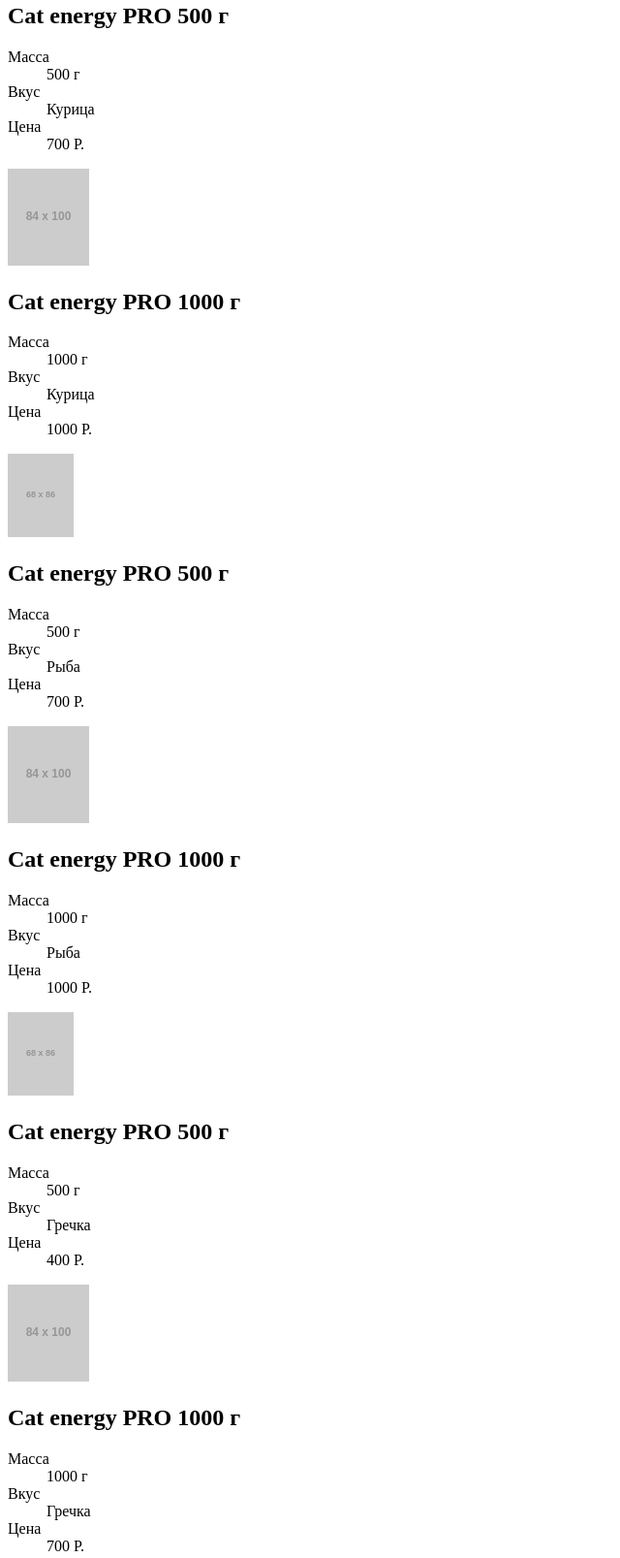
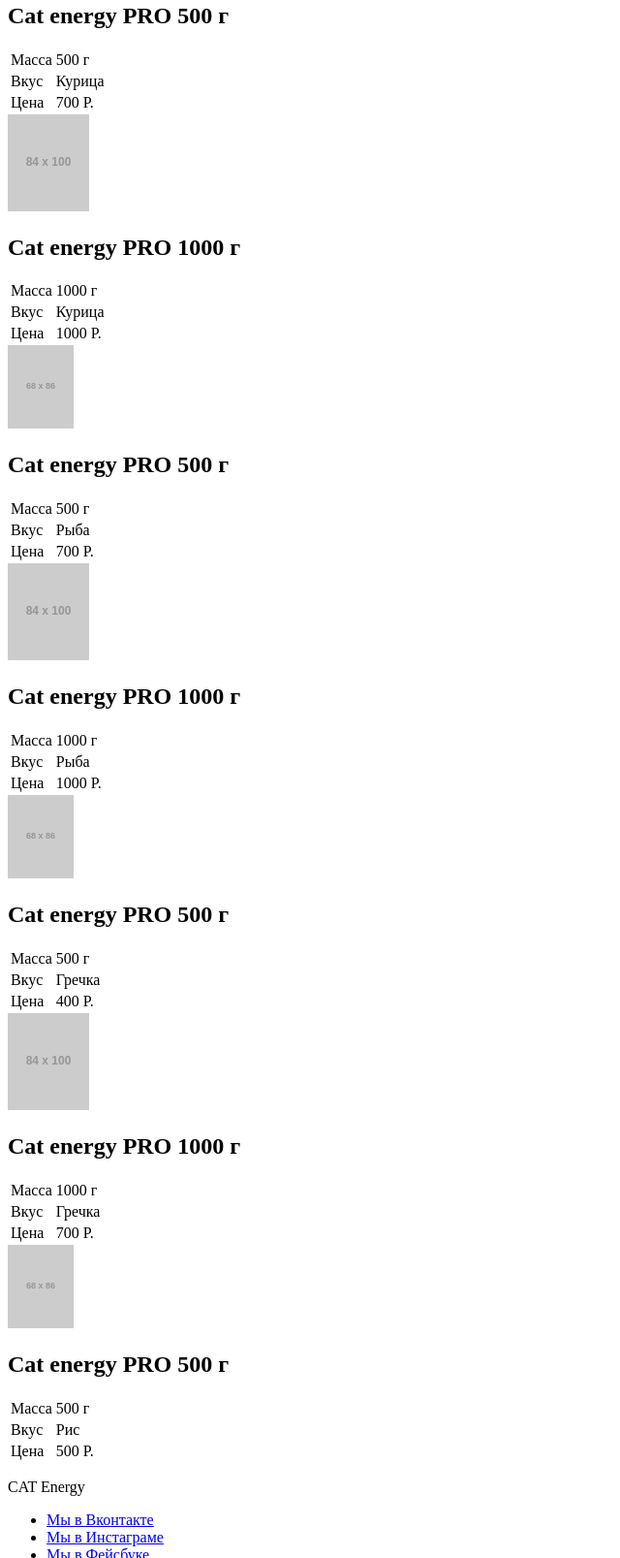
Before and after one commit to MrDmitriev/768817-cat-energy-20, a website: page source/catalog.html in a window 1280 px wide. Shown: the part 315-1922 px from the top of the page at 97% size, without its empty margins (0-640 px from the left). Drawn offline with Linux system fonts and the light colour scheme; placeholder pictures from the web are drawn by us.

Commit message:
module2-task1

```diff
--- a/source/catalog.html
+++ b/source/catalog.html
@@ -1,5 +1,5 @@
 <!DOCTYPE html>
-<html lang="ru">
+<html class="page" lang="ru">
   <head>
     <meta charset="utf-8">
     <title>HTML Academy: Кэт энерджи</title>
@@ -39,128 +39,128 @@
             <div class="catalog__item ">
               <img src="https://via.placeholder.com/68x86" alt="" class="catalog__item-photo">
               <h2 class="catalog__item-title">Cat energy PRO 500 г</h2>
-              <dl class="catalog__item-description">
-                <div class="catalog__description">
-                  <dt class="catalog__description-title">Масса</dt>
-                  <dd class="catalog__description-text">500 г</dd>
-                </div>
-                <div class="catalog__description">
-                  <dt class="catalog__description-title">Вкус</dt>
-                  <dd class="catalog__description-text">Курица</dd>
-                </div>
-                <div class="catalog__description">
-                  <dt class="catalog__description-title">Цена</dt>
-                  <dd class="catalog__description-text">700 Р.</dd>
-                </div>
-              </dl>
+              <table class="catalog__item-description">
+                <tr class="catalog__description">
+                  <td class="catalog__description-title">Масса</td>
+                  <td class="catalog__description-text">500 г</td>
+                </tr>
+                <tr class="catalog__description">
+                  <td class="catalog__description-title">Вкус</td>
+                  <td class="catalog__description-text">Курица</td>
+                </tr>
+                <tr class="catalog__description">
+                  <td class="catalog__description-title">Цена</td>
+                  <td class="catalog__description-text">700 Р.</td>
+                </tr>
+              </table>
             </div>
             <div class="catalog__item ">
               <img src="https://via.placeholder.com/84x100" alt="" class="catalog__item-photo">
               <h2 class="catalog__item-title">Cat energy PRO 1000 г</h2>
-              <dl class="catalog__item-description">
-                <div class="catalog__description">
-                  <dt class="catalog__description-title">Масса</dt>
-                  <dd class="catalog__description-text">1000 г</dd>
-                </div>
-                <div class="catalog__description">
-                  <dt class="catalog__description-title">Вкус</dt>
-                  <dd class="catalog__description-text">Курица</dd>
-                </div>
-                <div class="catalog__description">
-                  <dt class="catalog__description-title">Цена</dt>
-                  <dd class="catalog__description-text">1000 Р.</dd>
-                </div>
-              </dl>
+              <table class="catalog__item-description">
+                <tr class="catalog__description">
+                  <td class="catalog__description-title">Масса</td>
+                  <td class="catalog__description-text">1000 г</td>
+                </tr>
+                <tr class="catalog__description">
+                  <td class="catalog__description-title">Вкус</td>
+                  <td class="catalog__description-text">Курица</td>
+                </tr>
+                <tr class="catalog__description">
+                  <td class="catalog__description-title">Цена</td>
+                  <td class="catalog__description-text">1000 Р.</td>
+                </tr>
+              </table>
             </div>
             <div class="catalog__item ">
               <img src="https://via.placeholder.com/68x86" alt="" class="catalog__item-photo">
               <h2 class="catalog__item-title">Cat energy PRO 500 г</h2>
-              <dl class="catalog__item-description">
-                <div class="catalog__description">
-                  <dt class="catalog__description-title">Масса</dt>
-                  <dd class="catalog__description-text">500 г</dd>
-                </div>
-                <div class="catalog__description">
-                  <dt class="catalog__description-title">Вкус</dt>
-                  <dd class="catalog__description-text">Рыба</dd>
-                </div>
-                <div class="catalog__description">
-                  <dt class="catalog__description-title">Цена</dt>
-                  <dd class="catalog__description-text">700 Р.</dd>
-                </div>
-              </dl>
+              <table class="catalog__item-description">
+                <tr class="catalog__description">
+                  <td class="catalog__description-title">Масса</td>
+                  <td class="catalog__description-text">500 г</td>
+                </tr>
+                <tr class="catalog__description">
+                  <td class="catalog__description-title">Вкус</td>
+                  <td class="catalog__description-text">Рыба</td>
+                </tr>
+                <tr class="catalog__description">
+                  <td class="catalog__description-title">Цена</td>
+                  <td class="catalog__description-text">700 Р.</td>
+                </tr>
+              </table>
             </div>
             <div class="catalog__item ">
               <img src="https://via.placeholder.com/84x100" alt="" class="catalog__item-photo">
               <h2 class="catalog__item-title">Cat energy PRO 1000 г</h2>
-              <dl class="catalog__item-description">
-                <div class="catalog__description">
-                  <dt class="catalog__description-title">Масса</dt>
-                  <dd class="catalog__description-text">1000 г</dd>
-                </div>
-                <div class="catalog__description">
-                  <dt class="catalog__description-title">Вкус</dt>
-                  <dd class="catalog__description-text">Рыба</dd>
-                </div>
-                <div class="catalog__description">
-                  <dt class="catalog__description-title">Цена</dt>
-                  <dd class="catalog__description-text">1000 Р.</dd>
-                </div>
-              </dl>
+              <table class="catalog__item-description">
+                <tr class="catalog__description">
+                  <td class="catalog__description-title">Масса</td>
+                  <td class="catalog__description-text">1000 г</td>
+                </tr>
+                <tr class="catalog__description">
+                  <td class="catalog__description-title">Вкус</td>
+                  <td class="catalog__description-text">Рыба</td>
+                </tr>
+                <tr class="catalog__description">
+                  <td class="catalog__description-title">Цена</td>
+                  <td class="catalog__description-text">1000 Р.</td>
+                </tr>
+              </table>
             </div>
             <div class="catalog__item ">
               <img src="https://via.placeholder.com/68x86" alt="" class="catalog__item-photo">
               <h2 class="catalog__item-title">Cat energy PRO 500 г</h2>
-              <dl class="catalog__item-description">
-                <div class="catalog__description">
-                  <dt class="catalog__description-title">Масса</dt>
-                  <dd class="catalog__description-text">500 г</dd>
-                </div>
-                <div class="catalog__description">
-                  <dt class="catalog__description-title">Вкус</dt>
-                  <dd class="catalog__description-text">Гречка</dd>
-                </div>
-                <div class="catalog__description">
-                  <dt class="catalog__description-title">Цена</dt>
-                  <dd class="catalog__description-text">400 Р.</dd>
-                </div>
-              </dl>
+              <table class="catalog__item-description">
+                <tr class="catalog__description">
+                  <td class="catalog__description-title">Масса</td>
+                  <td class="catalog__description-text">500 г</td>
+                </tr>
+                <tr class="catalog__description">
+                  <td class="catalog__description-title">Вкус</td>
+                  <td class="catalog__description-text">Гречка</td>
+                </tr>
+                <tr class="catalog__description">
+                  <td class="catalog__description-title">Цена</td>
+                  <td class="catalog__description-text">400 Р.</td>
+                </tr>
+              </table>
             </div>
             <div class="catalog__item ">
               <img src="https://via.placeholder.com/84x100" alt="" class="catalog__item-photo">
               <h2 class="catalog__item-title">Cat energy PRO 1000 г</h2>
-              <dl class="catalog__item-description">
-                <div class="catalog__description">
-                  <dt class="catalog__description-title">Масса</dt>
-                  <dd class="catalog__description-text">1000 г</dd>
-                </div>
-                <div class="catalog__description">
-                  <dt class="catalog__description-title">Вкус</dt>
-                  <dd class="catalog__description-text">Гречка</dd>
-                </div>
-                <div class="catalog__description">
-                  <dt class="catalog__description-title">Цена</dt>
-                  <dd class="catalog__description-text">700 Р.</dd>
-                </div>
-              </dl>
+              <table class="catalog__item-description">
+                <tr class="catalog__description">
+                  <td class="catalog__description-title">Масса</td>
+                  <td class="catalog__description-text">1000 г</td>
+                </tr>
+                <tr class="catalog__description">
+                  <td class="catalog__description-title">Вкус</td>
+                  <td class="catalog__description-text">Гречка</td>
+                </tr>
+                <tr class="catalog__description">
+                  <td class="catalog__description-title">Цена</td>
+                  <td class="catalog__description-text">700 Р.</td>
+                </tr>
+              </table>
             </div>
             <div class="catalog__item ">
               <img src="https://via.placeholder.com/68x86" alt="" class="catalog__item-photo">
               <h2 class="catalog__item-title">Cat energy PRO 500 г</h2>
-              <dl class="catalog__item-description">
-                <div class="catalog__description">
-                  <dt class="catalog__description-title">Масса</dt>
-                  <dd class="catalog__description-text">500 г</dd>
-                </div>
-                <div class="catalog__description">
-                  <dt class="catalog__description-title">Вкус</dt>
-                  <dd class="catalog__description-text">Рис</dd>
-                </div>
-                <div class="catalog__description">
-                  <dt class="catalog__description-title">Цена</dt>
-                  <dd class="catalog__description-text">500 Р.</dd>
-                </div>
-              </dl>
+              <table class="catalog__item-description">
+                <tr class="catalog__description">
+                  <td class="catalog__description-title">Масса</td>
+                  <td class="catalog__description-text">500 г</td>
+                </tr>
+                <tr class="catalog__description">
+                  <td class="catalog__description-title">Вкус</td>
+                  <td class="catalog__description-text">Рис</td>
+                </tr>
+                <tr class="catalog__description">
+                  <td class="catalog__description-title">Цена</td>
+                  <td class="catalog__description-text">500 Р.</td>
+                </tr>
+              </table>
             </div>
           </div>
         </div>
```
Also changed, not shown: source/form.html (+1 -1 lines), source/index.html (+1 -1 lines).
